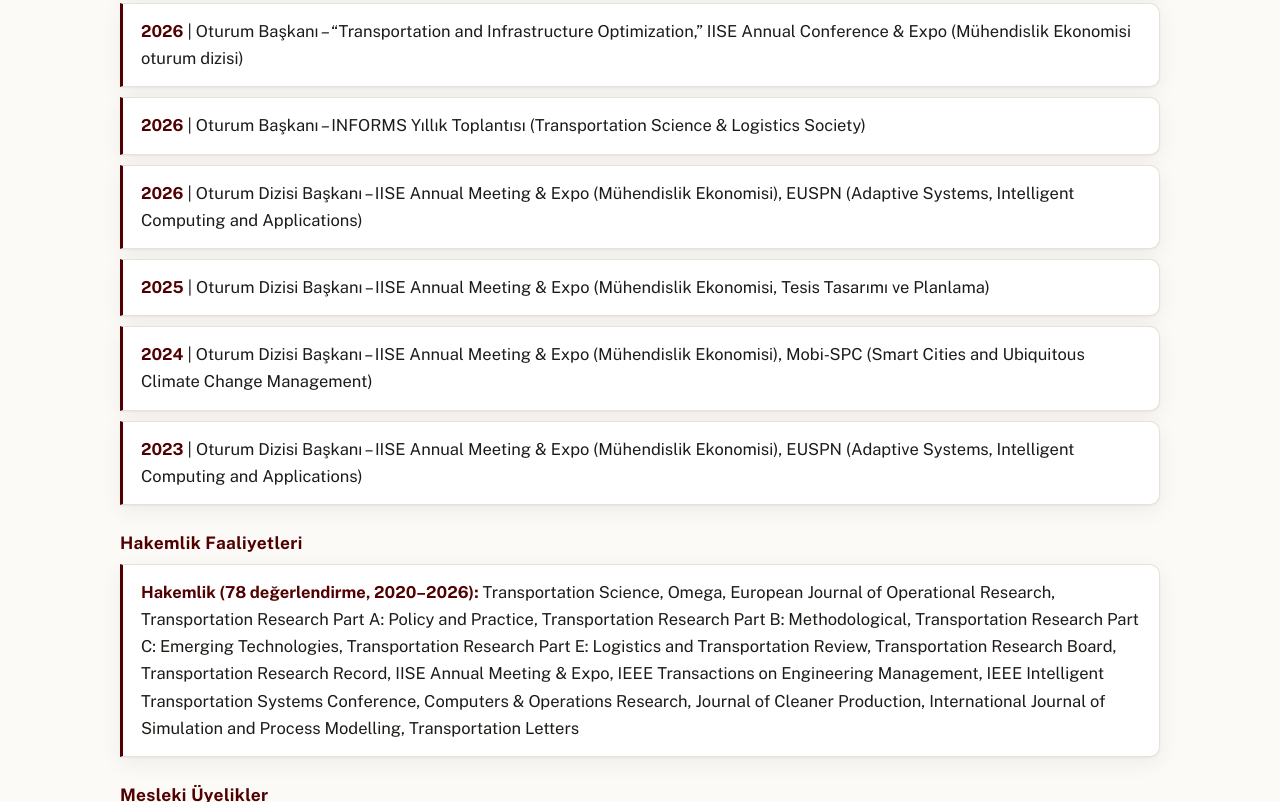
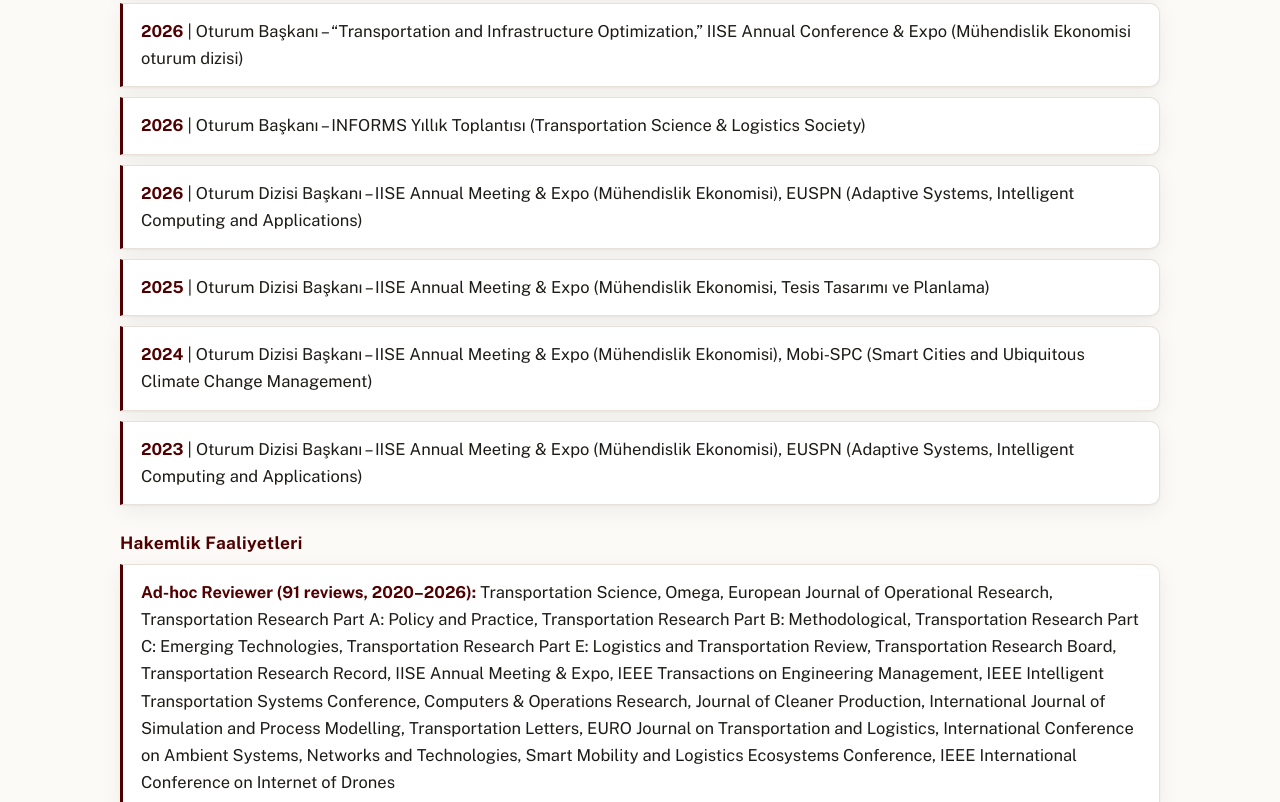
Before and after one commit to tcokyasar44/tcokyasar44.github.io, a plain HTML site: page tr/service.html in a window 1280 px wide. Shown: the part 1709-2511 px from the top of the page. Drawn offline with Linux system fonts and the light colour scheme.

Commit message:
Website update Mon 11/23/2026 14:38

```diff
--- a/tr/service.html
+++ b/tr/service.html
@@ -57,7 +57,7 @@
       <div class="stats">
         <div class="stat"><div class="num">Başkan</div><div class="what">IISE Mühendislik Ekonomisi Bölümü</div><div class="note">2025&ndash;2027</div></div>
         <div class="stat"><div class="num">Alan Editörü</div><div class="what">The Engineering Economist</div><div class="note">Altyapı Ekonomisi, 2025&ndash;</div></div>
-        <div class="stat"><div class="num">78</div><div class="what">hakemlik</div><div class="note">16 dergi ve konferans, 2020&ndash;2026</div></div>
+        <div class="stat"><div class="num">91</div><div class="what">hakemlik</div><div class="note">20 journals &amp; conferences, 2020&ndash;2026</div></div>
         <div class="stat"><div class="num">Seçilmiş üye</div><div class="what">Texas A&amp;M Onur Kurulu</div><div class="note">2026&ndash;</div></div>
       </div>
     </div>
@@ -103,7 +103,13 @@
 
       <h3>Hakemlik Faaliyetleri</h3>
       <ul class="styled-list">
-          <li><strong>Hakemlik (78 değerlendirme, 2020–2026):</strong> Transportation Science, Omega, European Journal of Operational Research, Transportation Research Part A: Policy and Practice, Transportation Research Part B: Methodological, Transportation Research Part C: Emerging Technologies, Transportation Research Part E: Logistics and Transportation Review, Transportation Research Board, Transportation Research Record, IISE Annual Meeting &amp; Expo, IEEE Transactions on Engineering Management, IEEE Intelligent Transportation Systems Conference, Computers &amp; Operations Research, Journal of Cleaner Production, International Journal of Simulation and Process Modelling, Transportation Letters
+          <li><strong>Ad-hoc Reviewer (91 reviews, 2020–2026):</strong> Transportation Science, Omega, European
+              Journal of Operational Research, Transportation Research Part A: Policy and Practice, Transportation
+              Research Part B: Methodological, Transportation Research Part C: Emerging Technologies, Transportation
+              Research Part E: Logistics and Transportation Review, Transportation Research Board, Transportation
+              Research Record, IISE Annual Meeting &amp; Expo, IEEE Transactions on Engineering Management, IEEE
+              Intelligent Transportation Systems Conference, Computers &amp; Operations Research, Journal of Cleaner
+              Production, International Journal of Simulation and Process Modelling, Transportation Letters, EURO Journal on Transportation and Logistics, International Conference on Ambient Systems, Networks and Technologies, Smart Mobility and Logistics Ecosystems Conference, IEEE International Conference on Internet of Drones
           </li>
       </ul>
 
```
Also changed, not shown: service.html (+3 -3 lines), tools/tr_missing.json (added, +8 -0 lines), 1 other file.
